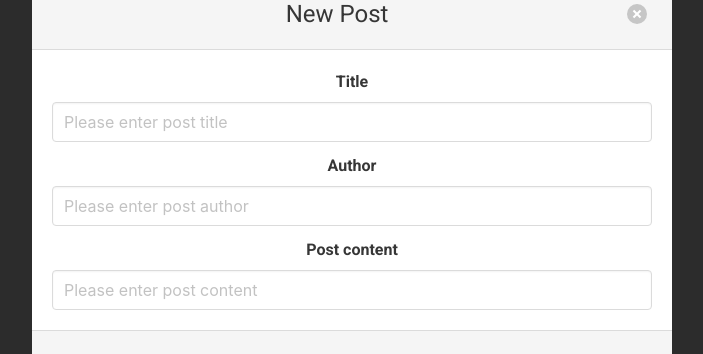
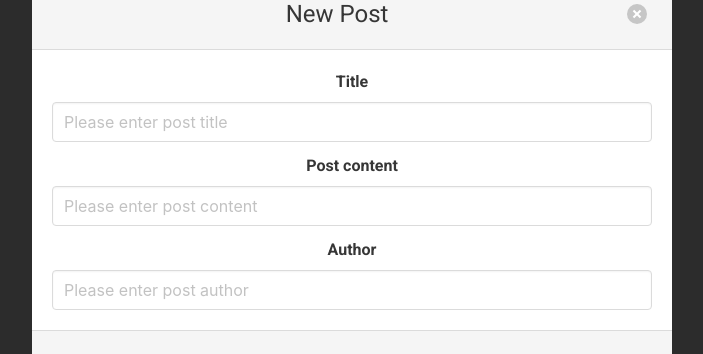
Before and after one commit to VaidasMakstutis/vue-post-task-app, a Vue app: page / in a window 1280 px wide. Both pictures are taken after typing "Sample" into the empty fields and a click on the button "Create New Post". Shown: the part 200-554 px from the top of the page, without its empty margins (288-991 px from the left). Built offline with nearby package versions, Linux system fonts and the light colour scheme; data requests are answered from the project's data file.

Commit message:
Corrected modal post function

```diff
--- a/src/components/NewPost.vue
+++ b/src/components/NewPost.vue
@@ -7,7 +7,7 @@
         <button class="delete" aria-label="close" @click="$emit('close')"></button>
       </header>
       <section class="modal-card-body">
-        <form @submit="$emit('submit', $event)">
+        <form>
           <div class="field">
             <label class="label">Title</label>
             <div class="control">
@@ -15,7 +15,18 @@
                 class="input"
                 type="text"
                 placeholder="Please enter post title"
-                v-model="postData.title"
+                v-model="data.title"
+              />
+            </div>
+          </div>
+          <div class="field">
+            <label class="label">Post content</label>
+            <div class="control">
+              <input
+                class="input"
+                type="text"
+                placeholder="Please enter post content"
+                v-model="data.body"
               />
             </div>
           </div>
@@ -26,25 +37,16 @@
                 class="input"
                 type="text"
                 placeholder="Please enter post author"
-                v-model="postData.author"
-              />
-            </div>
-          </div>
-          <div class="field">
-            <label class="label">Post content</label>
-            <div class="control">
-              <input
-                class="input"
-                type="text"
-                placeholder="Please enter post content"
-                v-model="postData.body"
+                v-model="data.author"
               />
             </div>
           </div>
         </form>
       </section>
       <footer class="modal-card-foot">
-        <button type="submit" class="button is-success">Submit</button>
+        <button type="submit" class="button is-success" @click="postModalData(data)">
+          Submit
+        </button>
         <button class="button" @click="$emit('close')">Cancel</button>
       </footer>
     </div>
@@ -52,11 +54,35 @@
 </template>
 
 <script>
+import axios from "axios";
+import date from "../mixins/date";
+
 export default {
   props: ["postData"],
-  // postModalData: {
-  //   type: Function,
-  // },
+  mixins: [date],
+
+  data() {
+    return {
+      data: {
+        title: this.postData.title,
+        author: this.postData.author,
+        body: this.postData.body,
+        created_at: new Date(),
+        updated_at: 0,
+      },
+    };
+  },
+
+  methods: {
+    async postModalData(item) {
+      await axios
+        .post("http://localhost:3000/posts", item)
+        .then(() => {
+          this.$router.go();
+        })
+        .catch((error) => console.log(error));
+    },
+  },
 };
 </script>
 
--- a/src/views/posts.vue
+++ b/src/views/posts.vue
@@ -1,12 +1,7 @@
 <template>
   <div>
     <div class="container top">
-      <NewPost
-        v-if="showModal"
-        @close="showModal = false"
-        :postData="postData"
-        :v-on:submit="postModalData"
-      />
+      <NewPost v-if="showModal" @close="showModal = false" :postData="postData" />
       <button class="button is-primary" @click="showModal = true">
         Create New Post
       </button>
@@ -43,8 +38,8 @@ export default {
       searchValue: "",
       postData: {
         title: null,
+        body: null,
         author: null,
-        body: null,
       },
       showModal: false,
     };
@@ -56,14 +51,6 @@ export default {
         .get("http://localhost:3000/posts")
         .then((res) => {
           this.posts = res.data;
-        })
-        .catch((error) => console.log(error));
-    },
-    async postModalData() {
-      await axios
-        .post("http://localhost:3000/posts")
-        .then((res) => {
-          this.postData = res.data;
         })
         .catch((error) => console.log(error));
     },
```
